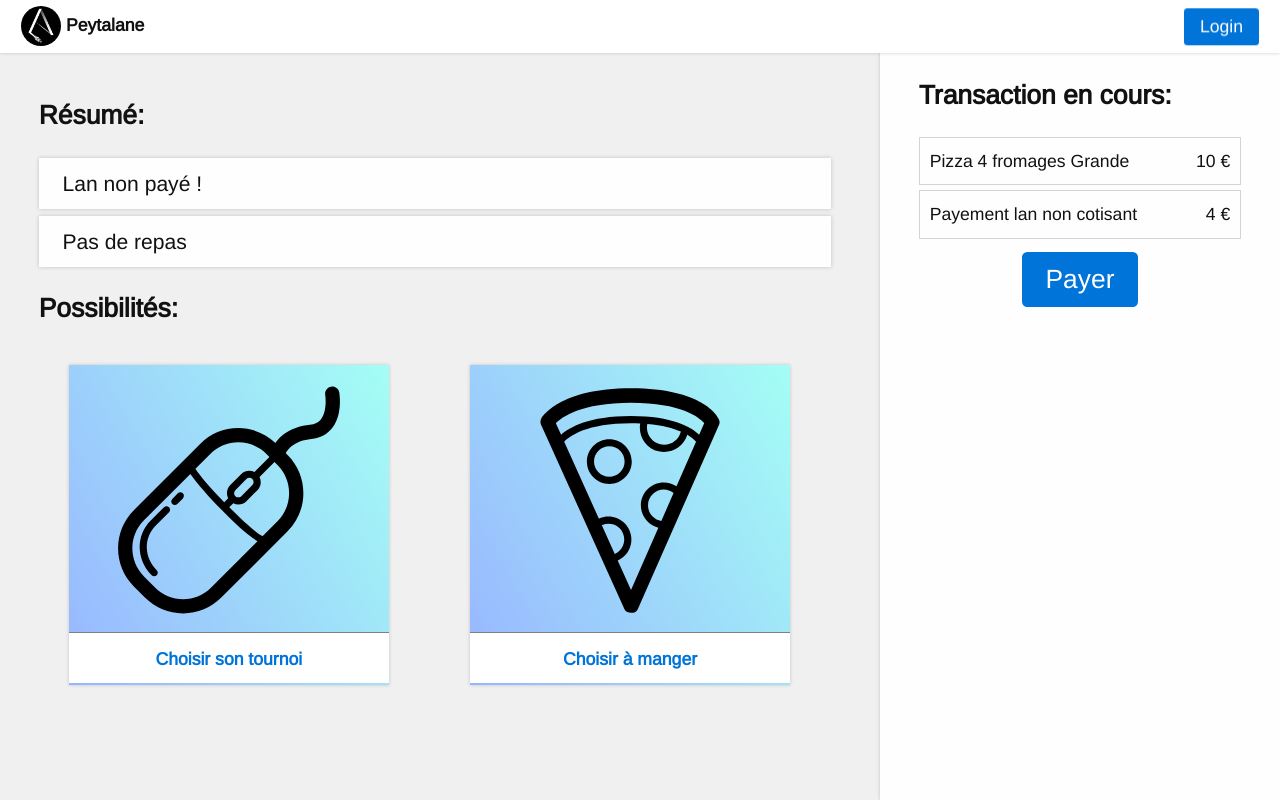
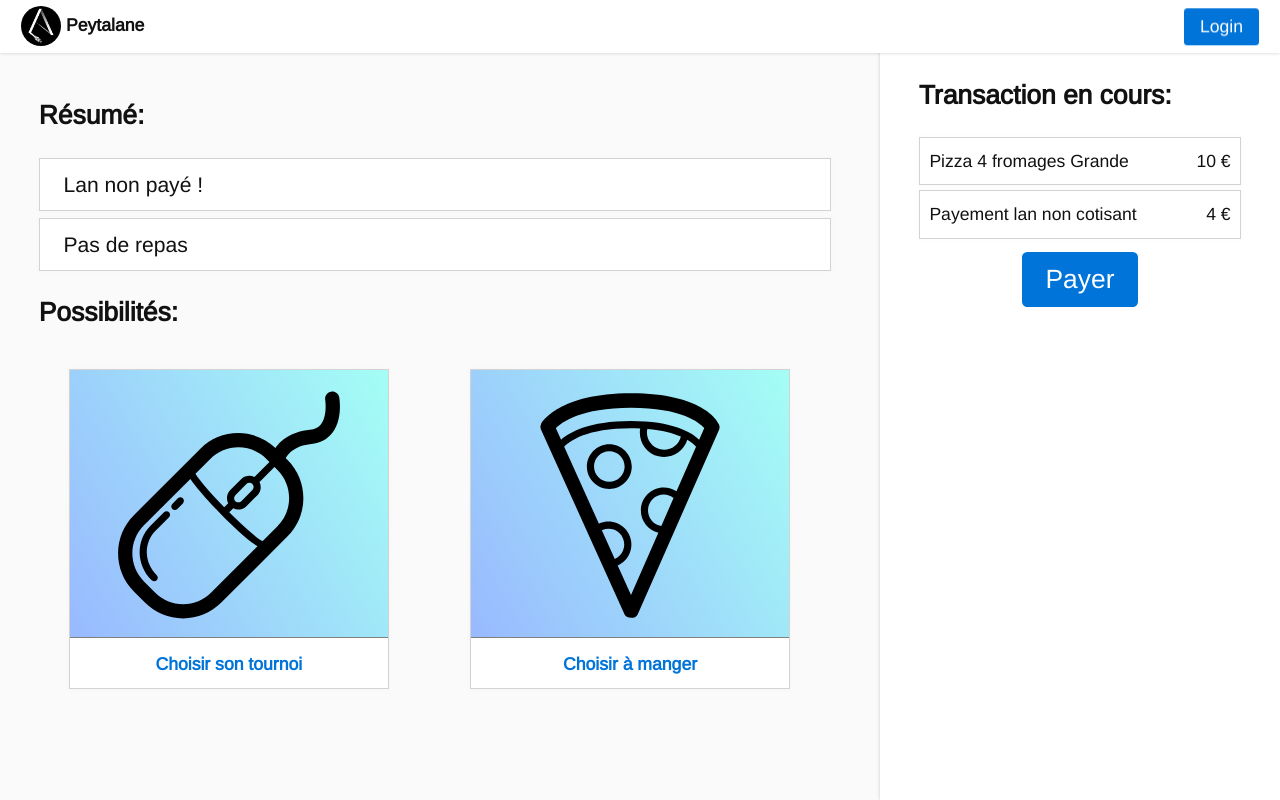
Before and after one commit to lpmng/lpmng-peytalane, a Django app: page /reservation/ in a window 1280 px wide. Run offline with Django 3.2, Linux system fonts and the light colour scheme.

Commit message:
reservation: set style more flat

```diff
--- a/peytalaneApp/templates/peytalaneApp/reservation-index.html
+++ b/peytalaneApp/templates/peytalaneApp/reservation-index.html
@@ -3,11 +3,11 @@
 <h2>Possibilités:</h2>
 <div class="flex">
 
-    <a href="/reservation/tournoi/" class="white-container square-320 center">
+    <a href="/reservation/tournoi/" class="white-container flat square-320 center">
         <img  class="icone" src="/static/peytalaneApp/helium/mouse.svg"/>
         <div class="title">Choisir son tournoi</div>
     </a>
-    <a href="/reservation/food/" class="white-container square-320 center">
+    <a href="/reservation/food/" class="white-container flat square-320 center">
         <img class="icone" src="/static/peytalaneApp/helium/pizza.svg"/>
         <div class="title">Choisir à manger</div>
     </a>
--- a/peytalaneApp/templates/peytalaneApp/reservation-layout.html
+++ b/peytalaneApp/templates/peytalaneApp/reservation-layout.html
@@ -5,8 +5,8 @@
             <header class="container" id="reservation-header">
                 <h2>Résumé:</h2>
                 <ul>
-                    <li class="white-container">Lan non payé !</li>
-                    <li class="white-container">Pas de repas</li>
+                    <li class="white-container flat">Lan non payé !</li>
+                    <li class="white-container flat">Pas de repas</li>
                 </ul>
             </header>
             <section class="container">
@@ -20,7 +20,7 @@
             <h2>Transaction en cours:</h2>
             <ul id="reservation-list">
                 {% for transaction in transactions_list %}
-                    <li>
+                    <li class="white-container flat">
                         <div class="product">{{ transaction.product }}</div>
                         <div class="price">{{ transaction.price }} € </div>
                     </li>
@@ -37,7 +37,7 @@
         main
         {
             /*background-image:linear-gradient(60deg, #98b5ff, #a4fef5);*/
-            background-color: rgb(240,240,240);
+            background-color: rgb(250,250,250);
             /*
             background-image:linear-gradient(60deg, #7e96d4, #89d4cc);*/
 
--- a/scss/reservation.scss
+++ b/scss/reservation.scss
@@ -48,8 +48,7 @@
 
 #reservation-list li
 {
-    border: 1px solid lightgray;
-    padding: 10px 10px;
+
 }
 
 #reservation-list .product
--- a/scss/style.scss
+++ b/scss/style.scss
@@ -86,6 +86,13 @@ li
     padding: 10px 3% 10px 3%;
 }
 
+.white-container.flat
+{
+    box-shadow: none;
+    border:1px solid lightgray;
+    box-shadow: 0 0 0.2em rgba(200,200,200,0.1);
+}
+
 label
 {
     margin: auto;
```
Also changed, not shown: peytalaneApp/static/peytalaneApp/style.min.css.
